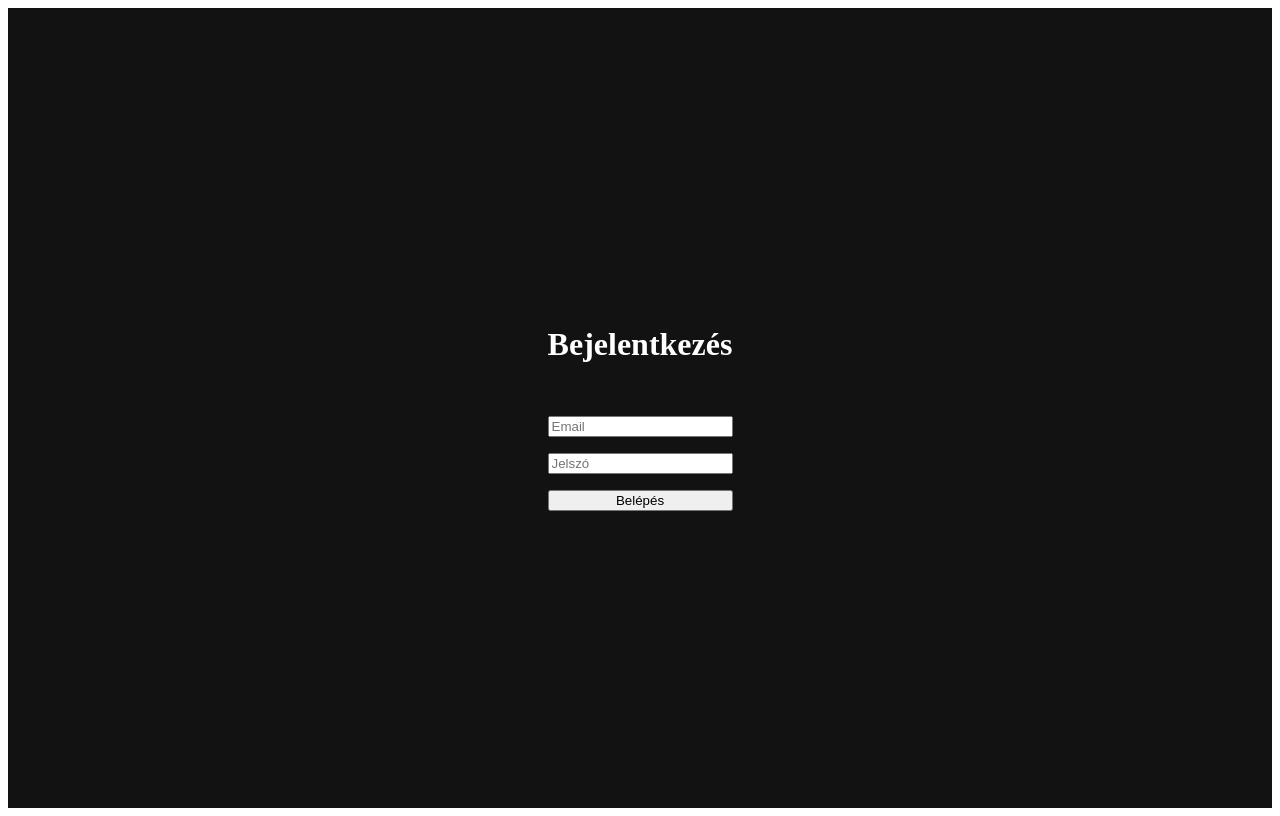
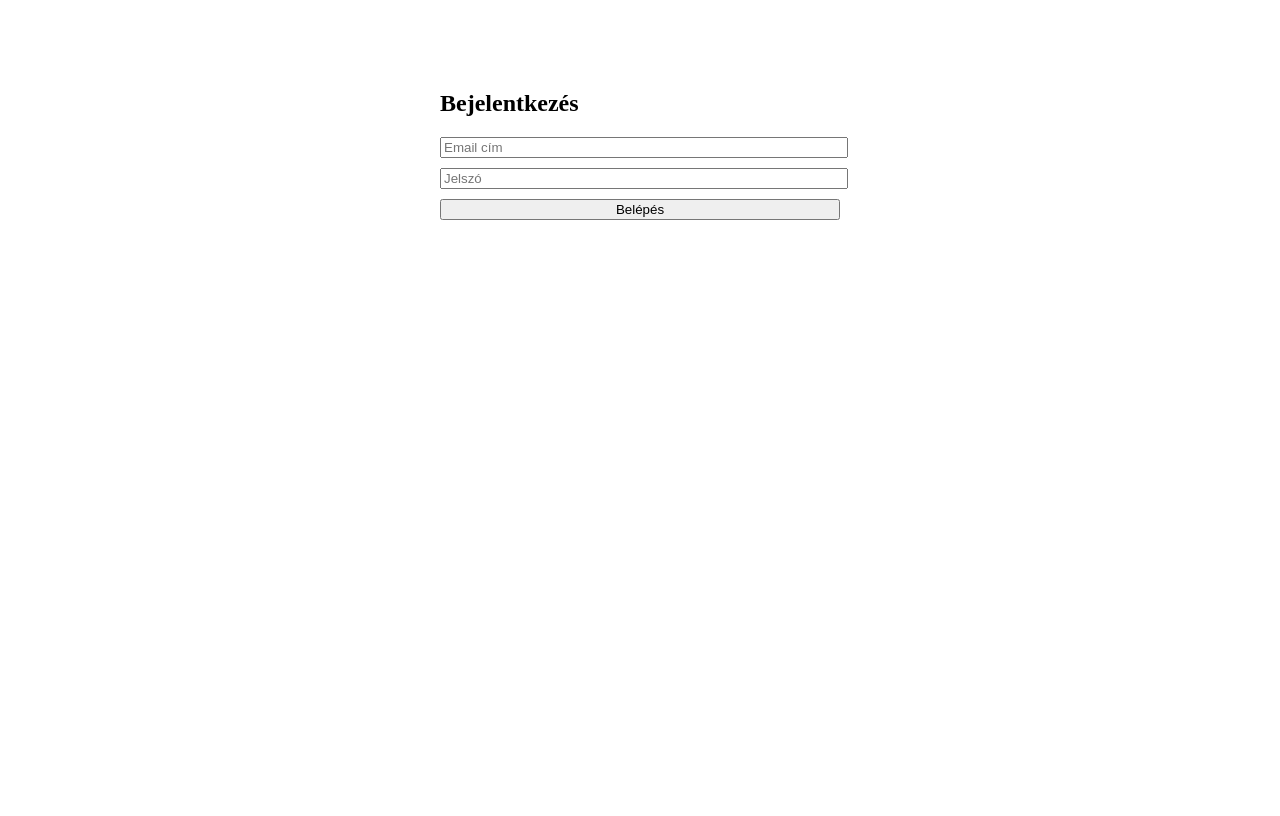
Before and after one commit to GerixHU/tipsenseai, a Next.js app: page /login in a window 1280 px wide. Built offline with nearby package versions, Linux system fonts and the light colour scheme.

Commit message:
Update login.js

```diff
--- a/pages/login.js
+++ b/pages/login.js
@@ -1,35 +1,50 @@
 import { useState } from 'react'
-import { createClient } from '@supabase/supabase-js'
-
-const supabase = createClient(
-  process.env.NEXT_PUBLIC_SUPABASE_URL,
-  process.env.NEXT_PUBLIC_SUPABASE_ANON_KEY
-)
+import { supabase } from '../utils/supabaseClient'
+import { useRouter } from 'next/router'
 
 export default function Login() {
   const [email, setEmail] = useState('')
   const [password, setPassword] = useState('')
-  const [message, setMessage] = useState('')
+  const [error, setError] = useState(null)
+  const router = useRouter()
 
   const handleLogin = async (e) => {
     e.preventDefault()
-    const { error } = await supabase.auth.signInWithPassword({ email, password })
+    const { error } = await supabase.auth.signInWithPassword({
+      email,
+      password
+    })
     if (error) {
-      setMessage('Hibás bejelentkezés!')
+      setError(error.message)
     } else {
-      setMessage('Sikeres belépés! 🎉')
+      setError(null)
+      router.push('/chat') // Sikeres login után ide dobjon
     }
   }
 
   return (
-    <div style={{ backgroundColor: '#121212', color: '#fff', height: '100vh', display: 'flex', flexDirection: 'column', alignItems: 'center', justifyContent: 'center' }}>
-      <h1>Bejelentkezés</h1>
-      <form onSubmit={handleLogin} style={{ display: 'flex', flexDirection: 'column', gap: '1rem', marginTop: '2rem' }}>
-        <input type="email" placeholder="Email" value={email} onChange={(e) => setEmail(e.target.value)} />
-        <input type="password" placeholder="Jelszó" value={password} onChange={(e) => setPassword(e.target.value)} />
-        <button type="submit">Belépés</button>
+    <div style={{ maxWidth: '400px', margin: '50px auto', padding: 20 }}>
+      <h2>Bejelentkezés</h2>
+      <form onSubmit={handleLogin}>
+        <input
+          type="email"
+          placeholder="Email cím"
+          value={email}
+          onChange={(e) => setEmail(e.target.value)}
+          required
+          style={{ display: 'block', marginBottom: 10, width: '100%' }}
+        />
+        <input
+          type="password"
+          placeholder="Jelszó"
+          value={password}
+          onChange={(e) => setPassword(e.target.value)}
+          required
+          style={{ display: 'block', marginBottom: 10, width: '100%' }}
+        />
+        <button type="submit" style={{ width: '100%' }}>Belépés</button>
+        {error && <p style={{ color: 'red' }}>{error}</p>}
       </form>
-      {message && <p style={{ marginTop: '1rem' }}>{message}</p>}
     </div>
   )
 }
```
